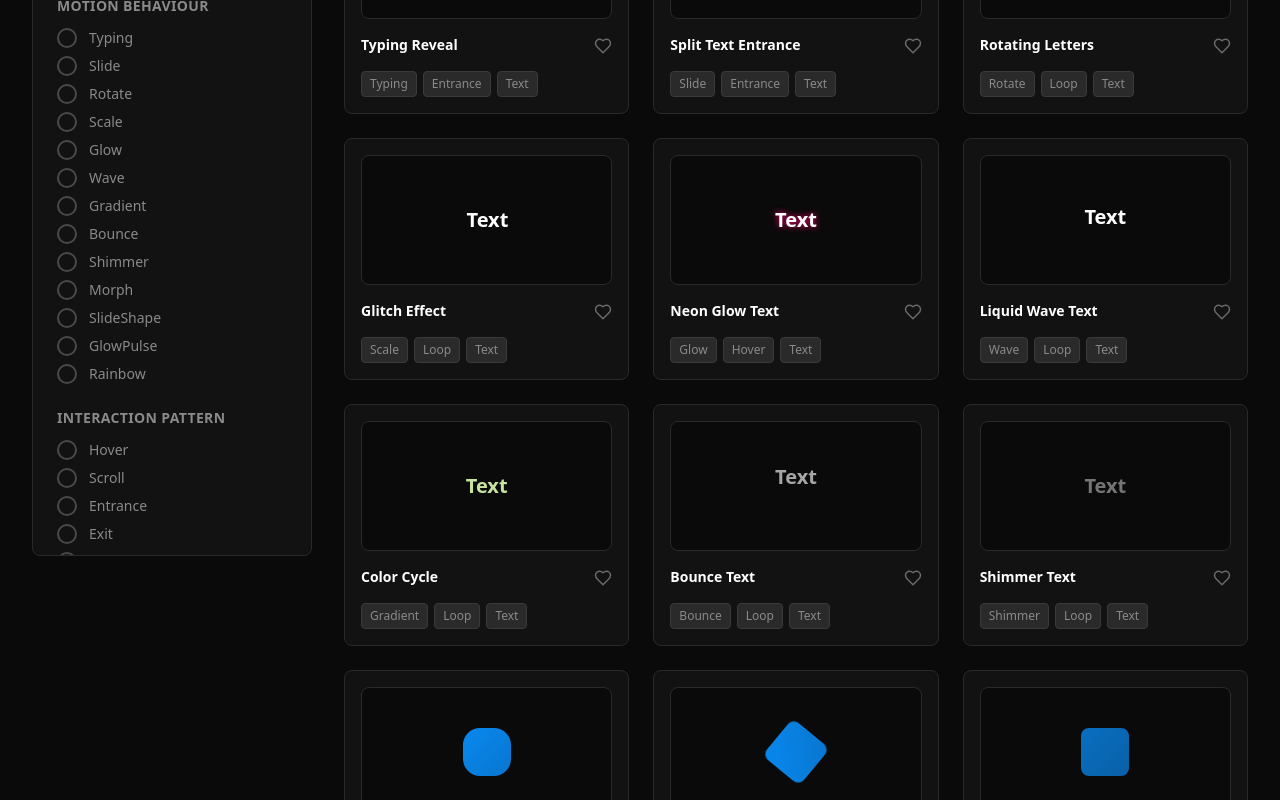
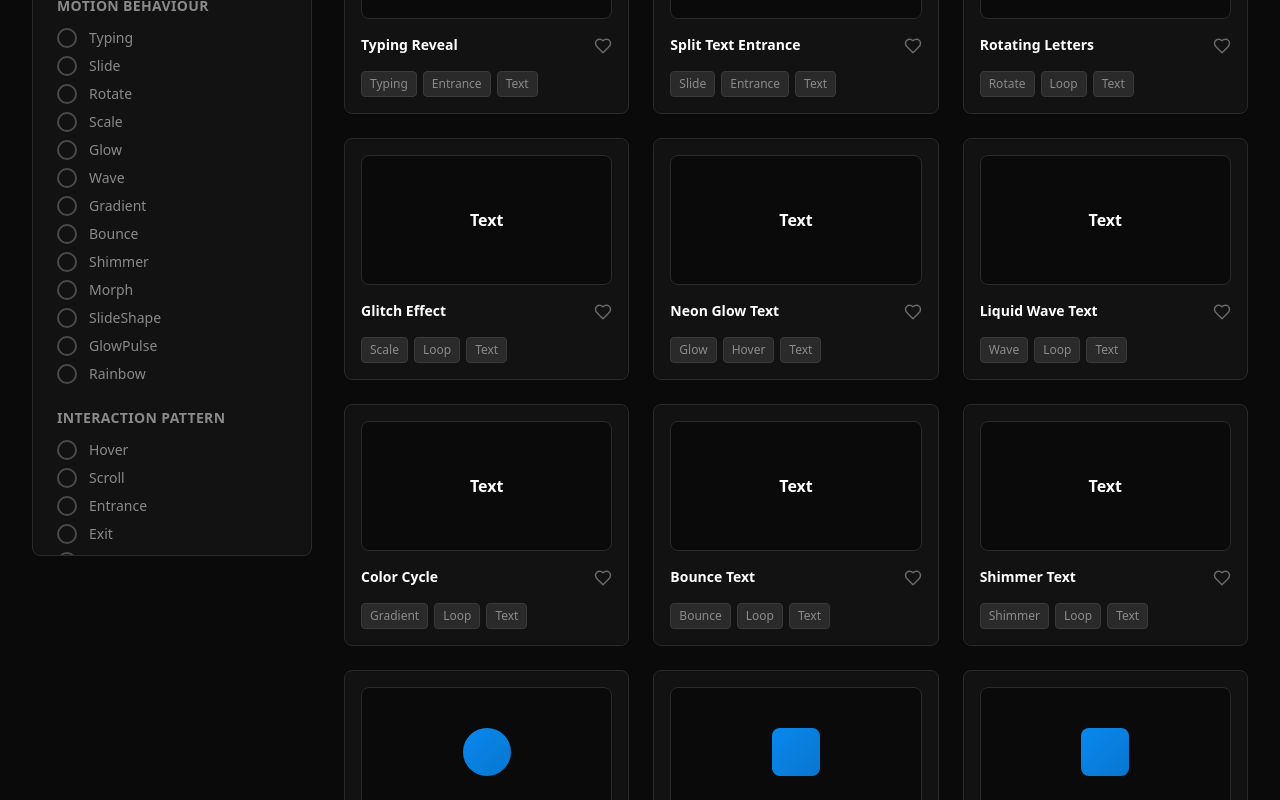
Before and after one commit to MaksymFeniuk/Atlas-Animation, a Next.js app: page / in a window 1280 px wide. Shown: the part 220-1020 px from the top of the page. Built offline with nearby package versions, Linux system fonts and the light colour scheme.

Commit message:
Enhance animation behavior and preview interactions in AnimationDetailModal and AnimationPreview components

```diff
--- a/page.tsx
+++ b/page.tsx
@@ -434,10 +434,12 @@ function AnimationDetailModal({
   animation,
   isOpen,
   onClose,
+  playbackKey,
 }: {
   animation: AnimationCard | null
   isOpen: boolean
   onClose: () => void
+  playbackKey: number
 }) {
   const [speed, setSpeed] = useState(1)
   const [scale, setScale] = useState(1)
@@ -538,6 +540,7 @@ function AnimationDetailModal({
           transition: { duration: actualSpeed * 2, repeat: Infinity, ease: 'linear' as const },
         },
         SlideShape: {
+          initial: { x: 0, boxShadow: '0 0 0px rgba(255, 5, 110, 0)' },
           animate: {
             x: [-20 * scale, 20 * scale, -20 * scale],
             boxShadow: ['0 0 0px rgba(255, 5, 110, 0)', '0 0 20px rgba(255, 5, 110, 0.6)', '0 0 0px rgba(255, 5, 110, 0)']
@@ -545,6 +548,7 @@ function AnimationDetailModal({
           transition: { duration: actualSpeed * 2, repeat: Infinity },
         },
         GlowPulse: {
+          initial: { scale: 1, boxShadow: '0 0 5px rgba(0, 245, 255, 0.3)' },
           animate: {
             scale: [1, 1.5, 1],
             boxShadow: ['0 0 5px rgba(0, 245, 255, 0.3)', '0 0 30px rgba(0, 245, 255, 1)', '0 0 5px rgba(0, 245, 255, 0.3)']
@@ -552,6 +556,7 @@ function AnimationDetailModal({
           transition: { duration: actualSpeed * 1.5, repeat: Infinity },
         },
         Rainbow: {
+          initial: { borderColor: '#FF006E', scale: 1 },
           animate: {
             borderColor: ['#FF006E', '#00F5FF', '#FFD700', '#FF006E'],
             scale: [1, 1.05, 1]
@@ -561,6 +566,17 @@ function AnimationDetailModal({
       }
 
   const config = previewVariants[animation.motionBehavior]
+  const previewKey = `${animation.id}-${playbackKey}-${speed}-${scale}`
+  const previewShapeClassName =
+    animation.motionBehavior === 'GlowPulse'
+      ? 'bg-cyan-400 rounded-full'
+      : animation.motionBehavior === 'Rainbow'
+        ? 'border-4 bg-transparent rounded-lg'
+        : animation.motionBehavior === 'Rotate'
+          ? 'border-2 border-accent-500 border-t-transparent rounded-full bg-transparent'
+          : animation.motionBehavior === 'SlideShape'
+            ? 'bg-accent-500 rounded-lg'
+            : 'bg-gradient-to-br from-accent-500 to-accent-600 rounded-lg'
 
   return (
     <AnimatePresence>
@@ -605,7 +621,7 @@ function AnimationDetailModal({
                   {animation?.isText ? (
                     animation.motionBehavior === 'Typing' ? (
                       <motion.div
-                        key={`${speed}-${scale}`}
+                        key={`${previewKey}-${typingCycle}`}
                         initial="hidden"
                         animate="visible"
                         variants={{
@@ -642,7 +658,7 @@ function AnimationDetailModal({
                       </motion.div>
                     ) : (
                       <motion.div
-                        key={`${speed}-${scale}`}
+                        key={previewKey}
                         initial={config.initial}
                         animate={config.animate}
                         transition={config.transition}
@@ -657,11 +673,11 @@ function AnimationDetailModal({
                     )
                   ) : (
                     <motion.div
-                      key={`${speed}-${scale}`}
+                      key={previewKey}
                       initial={config.initial}
                       animate={config.animate}
                       transition={config.transition}
-                      className="bg-gradient-to-br from-accent-500 to-accent-600 rounded-lg"
+                      className={previewShapeClassName}
                       style={{ width: actualSize, height: actualSize }}
                     />
                   )}
@@ -766,7 +782,7 @@ function AnimationDetailModal({
 }
 
 // Animation Preview Component
-function AnimationPreview({ type, isText, isHovering = true }: { type: MotionBehavior; isText?: boolean; isHovering?: boolean }) {
+function AnimationPreview({ type, isText, isHovering = false }: { type: MotionBehavior; isText?: boolean; isHovering?: boolean }) {
   // Text animation variants
   if (isText) {
     if (type === 'Typing') {
@@ -775,6 +791,11 @@ function AnimationPreview({ type, isText, isHovering = true }: { type: MotionBeh
 
       const [cycle, setCycle] = useState(0)
       useEffect(() => {
+        if (!isHovering) {
+          setCycle(0)
+          return
+        }
+
         const perLetter = 0.3
         const stagger = 0.08
         const delayChildren = 0.1
@@ -783,10 +804,11 @@ function AnimationPreview({ type, isText, isHovering = true }: { type: MotionBeh
         const id = setInterval(() => setCycle((c) => c + 1), total * 1000)
         return () => clearInterval(id)
       // eslint-disable-next-line react-hooks/exhaustive-deps
-      }, [])
+      }, [isHovering])
 
       return (
         <div className="flex items-center justify-center w-full h-32">
+          {isHovering ? (
             <motion.div
               key={`typing-${cycle}`}
               initial="hidden"
@@ -820,6 +842,11 @@ function AnimationPreview({ type, isText, isHovering = true }: { type: MotionBeh
                 </motion.span>
               ))}
             </motion.div>
+          ) : (
+            <span className="font-bold text-dark-300" style={{ fontSize: '20px' }}>
+              Text
+            </span>
+          )}
         </div>
       )
     }
@@ -907,9 +934,47 @@ function AnimationPreview({ type, isText, isHovering = true }: { type: MotionBeh
       animate: { rotate: 360 },
       transition: { duration: 2, repeat: Infinity, ease: 'linear' as const },
     },
+    SlideShape: {
+      initial: { x: 0, boxShadow: '0 0 0px rgba(255, 5, 110, 0)' },
+      animate: {
+        x: [-20, 20, -20],
+        boxShadow: [
+          '0 0 0px rgba(255, 5, 110, 0)',
+          '0 0 20px rgba(255, 5, 110, 0.6)',
+          '0 0 0px rgba(255, 5, 110, 0)',
+        ],
+      },
+      transition: { duration: 2, repeat: Infinity },
+    },
+    GlowPulse: {
+      initial: { scale: 1, boxShadow: '0 0 5px rgba(0, 245, 255, 0.3)' },
+      animate: {
+        scale: [1, 1.35, 1],
+        boxShadow: [
+          '0 0 5px rgba(0, 245, 255, 0.3)',
+          '0 0 26px rgba(0, 245, 255, 0.95)',
+          '0 0 5px rgba(0, 245, 255, 0.3)',
+        ],
+      },
+      transition: { duration: 1.5, repeat: Infinity },
+    },
+    Rainbow: {
+      initial: { borderColor: '#FF006E', scale: 1 },
+      animate: {
+        borderColor: ['#FF006E', '#00F5FF', '#FFD700', '#FF006E'],
+        scale: [1, 1.05, 1],
+      },
+      transition: { duration: 3, repeat: Infinity },
+    },
   }
 
   const config = boxPreviewVariants[type as keyof typeof boxPreviewVariants] || boxPreviewVariants.Fade
+  const shapeClassName =
+    type === 'GlowPulse'
+      ? 'w-10 h-10 bg-cyan-400 rounded-full'
+      : type === 'Rainbow'
+        ? 'w-14 h-14 border-4 rounded-lg bg-transparent'
+        : 'w-12 h-12 bg-gradient-to-br from-accent-500 to-accent-600 rounded-lg'
 
   return (
     <div className="flex items-center justify-center w-full h-32">
@@ -917,7 +982,7 @@ function AnimationPreview({ type, isText, isHovering = true }: { type: MotionBeh
         initial={config.initial}
         animate={isHovering ? config.animate : config.initial}
         transition={isHovering ? config.transition : { duration: 0 }}
-        className="w-12 h-12 bg-gradient-to-br from-accent-500 to-accent-600 rounded-lg"
+        className={shapeClassName}
       />
     </div>
   )
@@ -935,6 +1000,14 @@ function AnimationCardComponent({
   onToggleFavorite: (id: string) => void
   onCardClick: (animation: AnimationCard) => void
 }) {
+  const [isHovered, setIsHovered] = useState(false)
+  const [isPressed, setIsPressed] = useState(false)
+  const isPreviewActive = isHovered || isPressed
+
+  const openCard = () => {
+    onCardClick(card)
+  }
+
   return (
     <motion.div
       layout
@@ -942,13 +1015,48 @@ function AnimationCardComponent({
       animate={{ opacity: 1, y: 0 }}
       exit={{ opacity: 0, y: 20 }}
       transition={{ duration: 0.3 }}
-      onClick={() => onCardClick(card)}
-      className="card-hover group cursor-pointer"
+      whileHover={{ y: -4 }}
+      whileTap={{ scale: 0.985 }}
+      onHoverStart={() => setIsHovered(true)}
+      onHoverEnd={() => {
+        setIsHovered(false)
+        setIsPressed(false)
+      }}
+      onPointerDown={(event) => {
+        if ((event.target as HTMLElement).closest('button')) return
+        setIsPressed(true)
+      }}
+      onPointerUp={() => setIsPressed(false)}
+      onPointerCancel={() => setIsPressed(false)}
+      onFocus={() => setIsHovered(true)}
+      onBlur={() => {
+        setIsHovered(false)
+        setIsPressed(false)
+      }}
+      onKeyDown={(event) => {
+        if (event.repeat) return
+        if (event.key === 'Enter' || event.key === ' ') {
+          event.preventDefault()
+          setIsPressed(true)
+          openCard()
+        }
+      }}
+      onKeyUp={() => setIsPressed(false)}
+      onClick={openCard}
+      role="button"
+      tabIndex={0}
+      className="card-hover group cursor-pointer outline-none focus-visible:border-accent-500/70 focus-visible:ring-2 focus-visible:ring-accent-500/40"
     >
       <div className="p-4 space-y-4">
         {/* Preview Area */}
-        <div className="w-full bg-dark-900 rounded-lg border border-dark-700 overflow-hidden hover:border-accent-500/50 transition-smooth">
-          <AnimationPreview type={card.motionBehavior} isText={card.isText} isHovering={true} />
+        <div
+          className={`w-full bg-dark-900 rounded-lg border overflow-hidden transition-smooth ${
+            isPreviewActive
+              ? 'border-accent-500/60 shadow-lg shadow-accent-500/10'
+              : 'border-dark-700'
+          }`}
+        >
+          <AnimationPreview type={card.motionBehavior} isText={card.isText} isHovering={isPreviewActive} />
         </div>
 
         {/* Header with Title and Favorite */}
@@ -961,7 +1069,10 @@ function AnimationCardComponent({
               e.stopPropagation()
               onToggleFavorite(card.id)
             }}
+            onPointerDown={(e) => e.stopPropagation()}
             className="mt-0.5 flex-shrink-0 text-dark-400 hover:text-accent-500 transition-colors"
+            type="button"
+            aria-label={isFavorite ? `Remove ${card.title} from favorites` : `Add ${card.title} to favorites`}
           >
             <Heart
               size={18}
@@ -1102,6 +1213,7 @@ export default function Home() {
   const [mobileMenuOpen, setMobileMenuOpen] = useState(false)
   const [selectedAnimation, setSelectedAnimation] = useState<AnimationCard | null>(null)
   const [isDetailModalOpen, setIsDetailModalOpen] = useState(false)
+  const [detailPlaybackKey, setDetailPlaybackKey] = useState(0)
 
     // Load favorites from localStorage on initial render
   useEffect(() => {
@@ -1200,6 +1312,7 @@ const toggleFavorite = (id: string) => {
 
   const handleOpenDetailModal = (animation: AnimationCard) => {
     setSelectedAnimation(animation)
+    setDetailPlaybackKey((key) => key + 1)
     setIsDetailModalOpen(true)
   }
 
@@ -1434,6 +1547,7 @@ const toggleFavorite = (id: string) => {
         animation={selectedAnimation}
         isOpen={isDetailModalOpen}
         onClose={handleCloseDetailModal}
+        playbackKey={detailPlaybackKey}
       />
 
       {/* Footer */}
```
Lines whose indentation alone changed are shown as unchanged.
